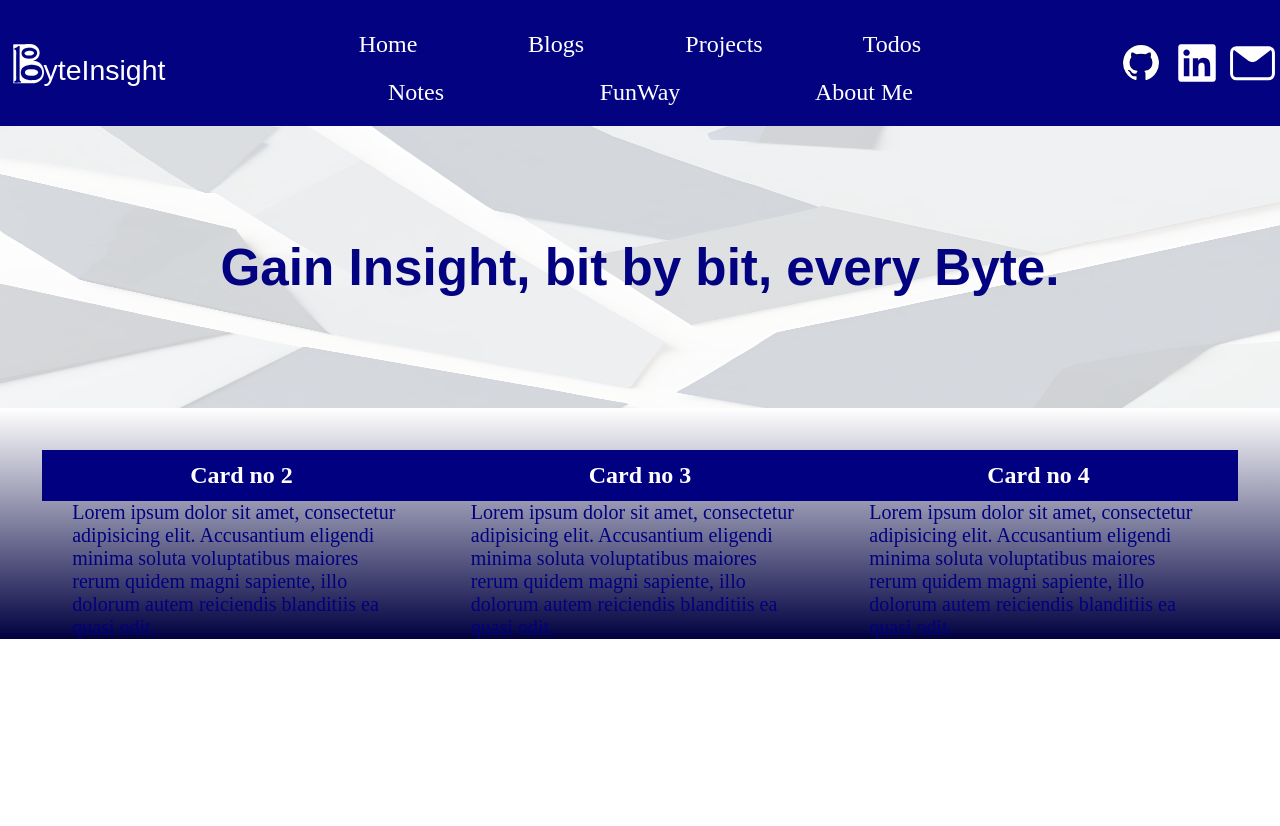
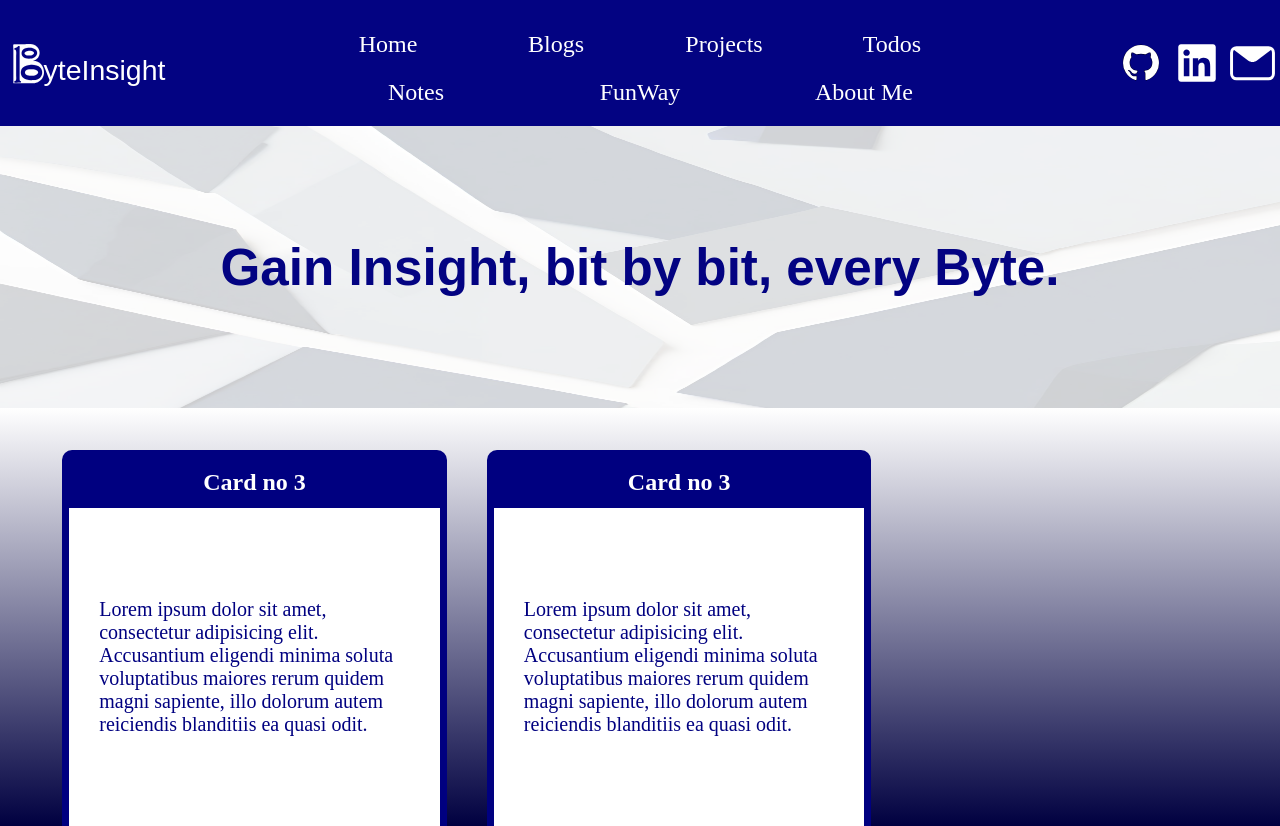
Before and after one commit to Nayab-Tahir/ByteInsight, a React (Create React App) app: page / in a window 1280 px wide. Before the commit the page ends 800 px from the top, so only its background shows below. Built offline with nearby package versions, Linux system fonts and the light colour scheme.

Commit message:
Some animations added

```diff
--- a/src/components/Home/HomeCard.js
+++ b/src/components/Home/HomeCard.js
@@ -1,8 +1,14 @@
 import classes from "./HomeContent.module.css";
 
 const HomeCard = (props) => {
+  let className = '';
+  if(props.index === 0)
+    className = classes.card0;
+  else if(props.index === 2)
+    className = className.card2;
+
   return (
-    <div className={props.className}>
+    <div className={`${classes.homeCard} ${className}`}>
       <h2 className={classes.homeCardTitle}>{props.name}</h2>
       <p className={classes.homeCardBody}>
         Lorem ipsum dolor sit amet, consectetur adipisicing elit. Accusantium
--- /dev/null
+++ b/src/components/Home/HomeCardsDisplay.js
@@ -0,0 +1,25 @@
+import classes from "./HomeContent.module.css";
+import HomeCard from "./HomeCard";
+import {useState } from "react";
+
+const HomeCardsDisplay = (props) => {
+
+    setTimeout(() => {
+        props.removeCard();
+    }, 3950);
+
+    return (
+        <div className={classes.homeCardsContainer}>
+        {props.displayedCards.map((cardName, index) => (
+            <HomeCard
+              name={cardName}
+              index={index}
+              key={props.currIndex + index}
+            />
+        ))
+        }
+      </div>
+    );
+};
+
+export default HomeCardsDisplay;
--- a/src/components/Home/HomeContent.js
+++ b/src/components/Home/HomeContent.js
@@ -1,5 +1,5 @@
 import classes from "./HomeContent.module.css";
-import HomeCard from "./HomeCard";
+import HomeCardsDisplay from "./HomeCardsDisplay";
 import { useEffect, useState } from "react";
 
 const CARD_LIST = ["Card no 1", "Card no 2", "Card no 3", "Card no 4"];
@@ -7,43 +7,35 @@ const CARD_LIST = ["Card no 1", "Card no 2", "Card no 3", "Card no 4"];
 const HomeContent = () => {
   const [currIndex, setCurrIndex] = useState(0);
   const [displayedCards, setDisplayedCards] = useState([]);
-  const [removedCardIndex, setRemovedCardIndex] = useState(null);
 
   useEffect(() => {
-    const timer = setInterval(() => {
-      setCurrIndex((prevIndex) => (prevIndex + 1) % CARD_LIST.length);
-    }, 3000);
-
-    return () => {
-      clearInterval(timer);
-    };
-  }, [CARD_LIST.length]);
+    setDisplayedCards((prevDisplayedCards) => {
+      const newDisplayedCards = prevDisplayedCards;
+      newDisplayedCards.push(CARD_LIST[currIndex]);
+      return newDisplayedCards;
+    });
+  }, [displayedCards.length, currIndex]);
 
   useEffect(() => {
-    const index1 = currIndex;
-    const index2 = (currIndex + 1) % CARD_LIST.length;
-    const index3 = (currIndex + 2) % CARD_LIST.length;
+    setDisplayedCards((prevDisplayedCards) => {
+      const newDisplayedCards = prevDisplayedCards;
+      newDisplayedCards.push(CARD_LIST[1]);
+      newDisplayedCards.push(CARD_LIST[2]);
+      return newDisplayedCards;
+    });
+    setCurrIndex(2);
+  }, []);
 
-    const newDisplayedCards = [
-      CARD_LIST[index1],
-      CARD_LIST[index2],
-      CARD_LIST[index3],
-    ];
-    setDisplayedCards(newDisplayedCards);
-  }, [CARD_LIST, currIndex]);
+  const removeCardHandler = () => {
+    setDisplayedCards((prevDisplayedCards) => {
+      return prevDisplayedCards.slice(1);
+    });
+    setCurrIndex((prevIndex) => (prevIndex + 1) % CARD_LIST.length);
+  }
 
   return (
     <div className={classes.homeContentSection}>
-      <div className={classes.homeCardsContainer}>
-        {displayedCards.map((cardName, index) => {
-          return (
-            <HomeCard
-              name={cardName}
-              className={`homeCard ${index === removedCardIndex ? "removed" : ""}`}
-            />
-          );
-        })}
-      </div>
+      <HomeCardsDisplay currIndex={currIndex} displayedCards={displayedCards} removeCard={removeCardHandler} />
     </div>
   );
 };
--- a/src/components/Home/HomeContent.module.css
+++ b/src/components/Home/HomeContent.module.css
@@ -6,7 +6,9 @@
 .homeCardsContainer{
     padding: 3.3% 3.3% 0% 3.3%;
     display: flex;
-    justify-content: space-between;
+    /* justify-content: space-between; */
+    justify-content: flex-start;
+    overflow: hidden;
 }
 
 .homeCard{
@@ -19,6 +21,8 @@
     display: flex;
     flex-direction: column;
     justify-content: space-between;
+    /* transition: transform 0.5s ease; */
+    margin: 0 20px;
 }
 
 .homeCardTitle{
@@ -35,6 +39,49 @@
     color: navy;
 }
 
-.homeCard.removed{
-    transform: scale(0);
+@keyframes removeCard0 {
+    0% {
+        transform: translateY(0);
+    }
+    100% {
+        transform: translateY(100%);
+    }
 }
+
+@keyframes moveCard1and2 {
+    0% {
+        transform: translateX(0);
+    }
+    100% {
+        transform: translateX(-110%);
+    }
+}
+
+.card0{
+    animation: removeCard0 1s ease 3s forwards;
+}
+
+.card1{
+    animation: moveCard1and2 1s ease 3s forwards;
+}
+
+.card2{
+    /* transform: translate(0, 0);
+    position: relative;
+    right: 0;
+    top: 375px; */
+    animation: moveCard1and2 1s ease 3s forwards;
+}
+
+@keyframes reset{
+    0% {
+        transform: translate(0, 0);
+    }
+    100% {
+        transform: translate(0, 0);
+    }
+}
+
+.resetCards{
+    animation: reset 0.01 ease 0s forwards;
+}
```
